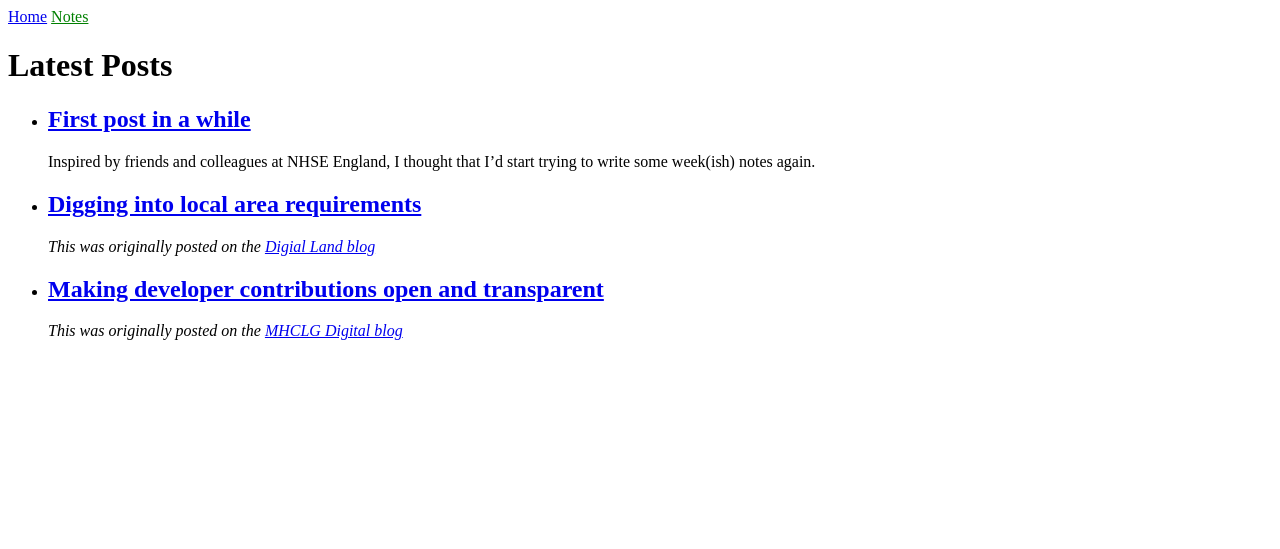
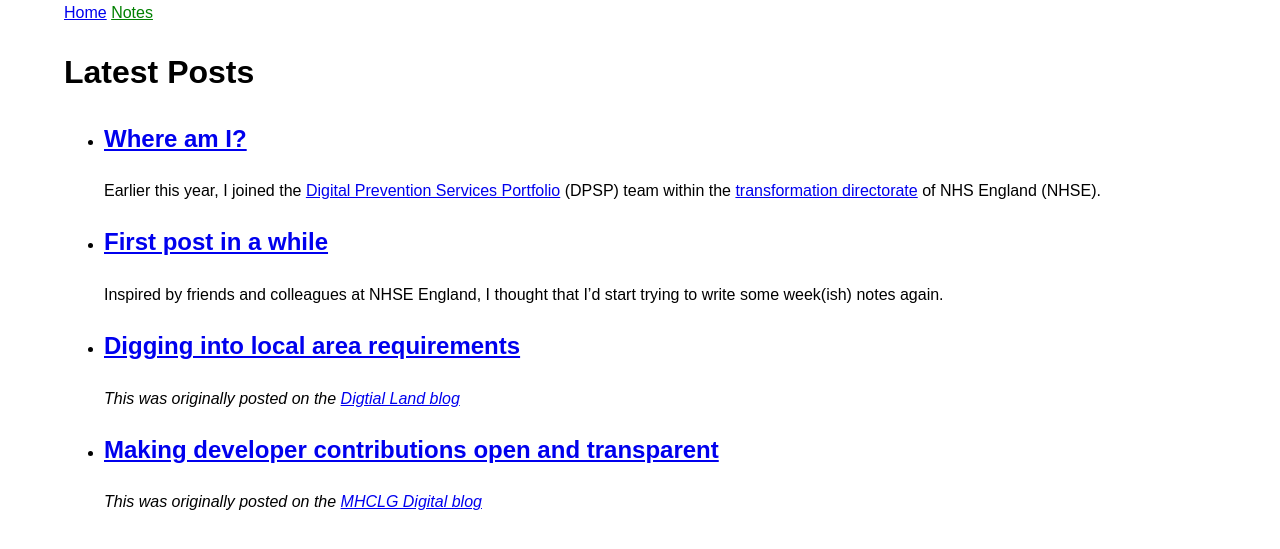
Before and after one commit to mattlucht/mattlucht.github.io, a Jekyll site: the page built from notes.html, in a window 1280 px wide. Shown: the top 549 px of the page. Built offline with Jekyll 4.4.1, drawn with Linux system fonts in a browser that asks for light colours.

Commit message:
adds where am I post

```diff
--- a/_posts/2024-01-22-digging-into-local-area-requirements.md
+++ b/_posts/2024-01-22-digging-into-local-area-requirements.md
@@ -4,7 +4,7 @@ author: matt
 summary: How can local area requirements help shape the priority of our data standards work.
 ---
 
-_This was originally posted on the [Digial Land blog](https://digital-land.github.io/blog-post/digging-into-local-area-requirements/)_
+_This was originally posted on the [Digtial Land blog](https://digital-land.github.io/blog-post/digging-into-local-area-requirements/)_
 
 Recently we’ve been spending a bit of time looking into local area requirements (also referred to as validation lists, checklists, and a few other names too). We hope that through understanding more about these requirements we’ll be able to better prioritise our work in data standards to support the modern planning software and local plan projects.
 
--- /dev/null
+++ b/_posts/2025-08-04-where-am-i.md
@@ -0,0 +1,38 @@
+---
+title: "Where am I?"
+author: matt
+---
+
+Earlier this year, I joined the [Digital Prevention Services Portfolio](https://www.digital-prevention-services.nhs.uk/) (DPSP) team within the [transformation directorate](https://transform.england.nhs.uk/) of NHS England (NHSE).
+
+I'm working within [digital screening](https://transform.england.nhs.uk/key-tools-and-info/digital-screening/), and more specifically on how we can improve the participant experience of breast screening.
+
+I've joined to help from a delivery perspective. When I started the team had recently gone through a number of changes of both people and scope of work. So the immediate focus was about helping to provide some stablity. Thankfully, this has settled down, and we've a fantastic team with a wealth of experience across public and private sectors.
+
+## What are we doing?
+Our current goal as a team is to switch from sending appointment letters through the post to a digital-first approach to communications.
+
+We're starting small with invitations for routine screening appointments within a single breast screening office. As we learn, iterate, and are able to prove the approach, we'll explore the appropriateness of sending other types of communications digitally (appointment reminders, appointment cancellations, results, etc.), and ramp up the number of breast screening offices using our service.
+
+Across England there are 76 breast screening offices; the first one that we're going into private beta with is Birmingham.
+
+<iframe src="https://www.linkedin.com/embed/feed/update/urn:li:ugcPost:7351359431512604674" height="1064" width="504" frameborder="0" allowfullscreen="" title="Embedded post"></iframe>
+
+## Considerations
+
+### Language and messaging
+Breast screening can be a sensitive topic for many people, often with preconceptions, especially for those who are being invited for the first time.
+
+We recently conducted some user research with first-time attendees, and while most people understood the importance of getting screened, there were a mix of concerns that might affect their willingness to attend an appointment. These concerns included things like screening being painful or uncomfortable, body confidence, and accessibility needs.
+
+Another consideration we face when thinking about how we communicate is that traditionally breast screening participants are referred to solely as "women". We want to make sure that the language we use is as inclusive as possible and that everyone eligible, regardless of how they identify, is made to feel welcome and that screening is for them.
+
+### Technology
+On the surface, sending invitations might seem straightforward, but like anything, when you look under the hood, it can get a bit more complicated.
+
+To identify which invitations to send, we need to extract appointment data from the [National Breast Screening Service](https://www.nbss.nhs.uk/) (NBSS), an application that is older than some members of the team! We then have to consider how best to process and distribute personally identifiable data in a secure way. Finally, we need to have a robust way to track who we sent invitations to and when they were sent.
+
+### Ensuring clinical safety
+Understandably, there is a huge importance to ensure that everything that we do is clinically safe. At NHSE there is a robust process that we need to follow, and one that I'm very much still learning about! There's probably a blog post or two about how we're collaborating with assurance colleagues, and in particular how we're making this work within an agile delivery environment!
+
+...there are so many opportunities to make an impact to people's attitudes and experiences towards screening. I'm exicted to get stuck in!
--- a/_sass/main.scss
+++ b/_sass/main.scss
@@ -6,3 +6,29 @@ img {
   width: 50%;
   height: auto;
 }
+
+body {
+  font-family: 'Funnel Sans', 'Raleway', sans-serif;
+  line-height: 1.6;
+  margin: 0.5rem;
+  padding: 0.5rem;
+  width: 90%;
+  max-width: 1200px;
+}
+
+body {
+
+
+  margin: 0 auto;
+  padding: 0 20px;
+}
+
+row {
+  display: flex;
+  flex-wrap: wrap;
+}
+
+col {
+  flex: 1;
+  padding: 10px;
+}
```
Also changed, not shown: _posts/2025-08-02-first-note-in-a-while.md (added, +11 -0 lines), _posts/2025-08-03-first-note-in-a-while.md (deleted, +0 -9 lines), 11 other files.
